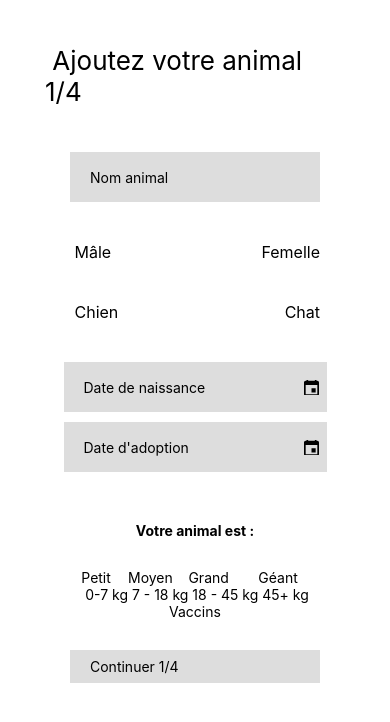
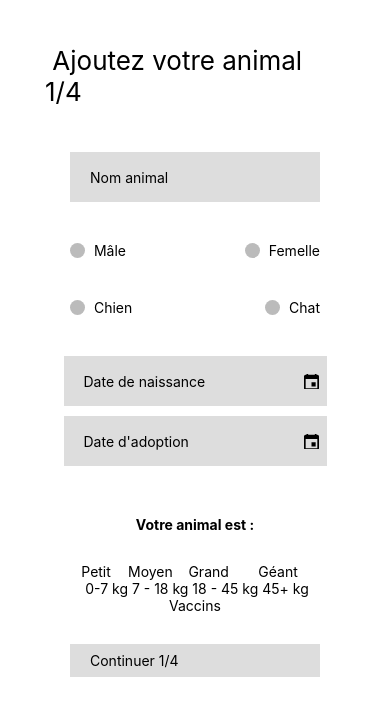
Before and after one commit to Fourkane-SA/PetWatch, a React Native app in the folder app/: screen / in a window 390 px wide. Shown: the top 722 px of the page. Built offline with nearby package versions, Linux system fonts and the light colour scheme.

Commit message:
essai styled components + btn radio

```diff
--- /dev/null
+++ b/app/components/radioButton.tsx
@@ -0,0 +1,51 @@
+import React, { useState } from 'react';
+import { StyleSheet, View, Text, Pressable } from 'react-native';
+
+export default function RadioButton({ data, onSelect }) {
+    const [userOption, setUserOption] = useState(null);
+
+    return (
+        <View style={styles.blocRadioGroup}>
+            {data.map((item) => {
+                return (
+                    <Pressable style={styles.blocRadioItem} onPress={() => setUserOption(item.value)}>
+                        <View style={styles.radio}></View><Text> {item.value}</Text>
+                    </Pressable>
+                );
+            })}
+        </View>
+    );
+}
+
+const styles = StyleSheet.create({
+    blocRadioGroup: {
+        flexDirection: 'row',
+        justifyContent: 'space-between',
+        marginBottom: 40,
+        width: '100%',
+    },
+    blocRadioItem: {
+        flexDirection: 'row',
+        alignItems: 'center',
+    },
+    radio: {
+        backgroundColor: '#bbb',
+        width: 15,
+        height: 15,
+        borderRadius: 50,
+        marginRight: 5,
+    }
+});
+
+// const Before = styled.button`
+//   content : '';
+// `;
+
+// const After = styled.button`
+// content : '';
+// display: block;
+// width: 15px;
+// height: 15px;
+// border-radius: 50px;
+// background-color : grey;
+// `;
--- a/app/package.json
+++ b/app/package.json
@@ -9,6 +9,7 @@
     "web": "expo start --web"
   },
   "dependencies": {
+    "@expo/vector-icons": "^13.0.0",
     "@expo/webpack-config": "^0.17.2",
     "@types/react": "~18.0.24",
     "@types/react-native": "~0.70.6",
@@ -22,7 +23,9 @@
     "typescript": "^4.6.3"
   },
   "devDependencies": {
-    "@babel/core": "^7.12.9"
+    "@babel/core": "^7.12.9",
+    "@types/styled-components": "^5.1.26",
+    "@types/styled-components-react-native": "^5.2.1"
   },
   "private": true
 }
--- a/app/screens/addAnimal.tsx
+++ b/app/screens/addAnimal.tsx
@@ -1,7 +1,24 @@
-import React, { Component, useState } from 'react';
-import { SafeAreaView, StyleSheet, Text, TextInput, View, Image, Button, TouchableOpacity, ListViewBase, FlatList } from 'react-native';
+import React, { Component } from 'react';
+import { SafeAreaView, StyleSheet, Text, TextInput, View, Image, TouchableOpacity, FlatList } from 'react-native';
+import RadioButton from '../components/RadioButton';
 
 export default class AddAnimal extends Component {
+
+  booleanChoice = [
+    { value: 'Oui' },
+    { value: 'Non' },
+  ];
+
+  genderChoice = [
+    { value: 'Mâle' },
+    { value: 'Femelle' },
+  ];
+
+  typeChoice = [
+    { value: 'Chien' },
+    { value: 'Chat' },
+  ];
+
   poids = [
     {
       gabarit: 'Petit',
@@ -28,7 +45,7 @@ export default class AddAnimal extends Component {
   render() {
     return (
       <SafeAreaView style={styles.container}>
-        {this.state.etape< 5 &&
+        {this.state.etape < 5 &&
           <Text style={styles.pageTitle}> Ajoutez votre animal {this.state.etape}/4</Text>
         }
 
@@ -40,14 +57,8 @@ export default class AddAnimal extends Component {
 
             {/* Faire les boutons radio dans un nouveau composant */}
             <View style={styles.blocRadio}>
-              <View style={styles.blocRadioGroup}>
-                <Text style={styles.txtRadio}> Mâle</Text>
-                <Text style={styles.txtRadio}> Femelle</Text>
-              </View>
-              <View style={styles.blocRadioGroup}>
-                <Text style={styles.txtRadio}> Chien</Text>
-                <Text style={styles.txtRadio}> Chat</Text>
-              </View>
+              <RadioButton data={this.genderChoice} onSelect={undefined} />
+              <RadioButton data={this.typeChoice} onSelect={undefined} />
             </View>
 
             <View style={styles.bloc}>
@@ -86,13 +97,11 @@ export default class AddAnimal extends Component {
         {this.state.etape == 2 &&
           <View style={styles.etape}>
             <Text>Est-ce que votre animal a des allergies et/ou intolérances alimentaires?</Text>
-            <Text style={styles.txtRadio}> Oui</Text>
-            <Text style={styles.txtRadio}> Non</Text>
+            <RadioButton data={this.genderChoice} onSelect={undefined} />
             <Text>Si oui, à quoi?</Text>
             <TextInput></TextInput>
             <Text>Est-ce que votre animal a des problèmes de santé?</Text>
-            <Text style={styles.txtRadio}> Oui</Text>
-            <Text style={styles.txtRadio}> Non</Text>
+            <RadioButton data={this.genderChoice} onSelect={undefined} />
             <Text>Si oui, lesquels?</Text>
             <TextInput></TextInput>
           </View>
@@ -101,8 +110,7 @@ export default class AddAnimal extends Component {
         {this.state.etape == 3 &&
           <View style={styles.etape}>
             <Text>Est-ce que votre animal a des médicaments à consommer?</Text>
-            <Text style={styles.txtRadio}> Oui</Text>
-            <Text style={styles.txtRadio}> Non</Text>
+            <RadioButton data={this.genderChoice} onSelect={undefined} />
             <Text>Si oui, lesquels et à quelle fréquence?</Text>
             <TextInput></TextInput>
             <Text>Veuillez indiquer la date de la dernière consultation vétérinaire de votre animal.</Text>
@@ -216,11 +224,6 @@ const styles = StyleSheet.create({
   blocRadio: {
     width: 250,
   },
-  blocRadioGroup: {
-    flexDirection: 'row',
-    justifyContent: 'space-between',
-    marginBottom: 40,
-  },
   subtitle: {
     textAlign: 'center',
     fontWeight: '700',
```
Also changed, not shown: 1 other file (tests, documents, lock files or other folders).
